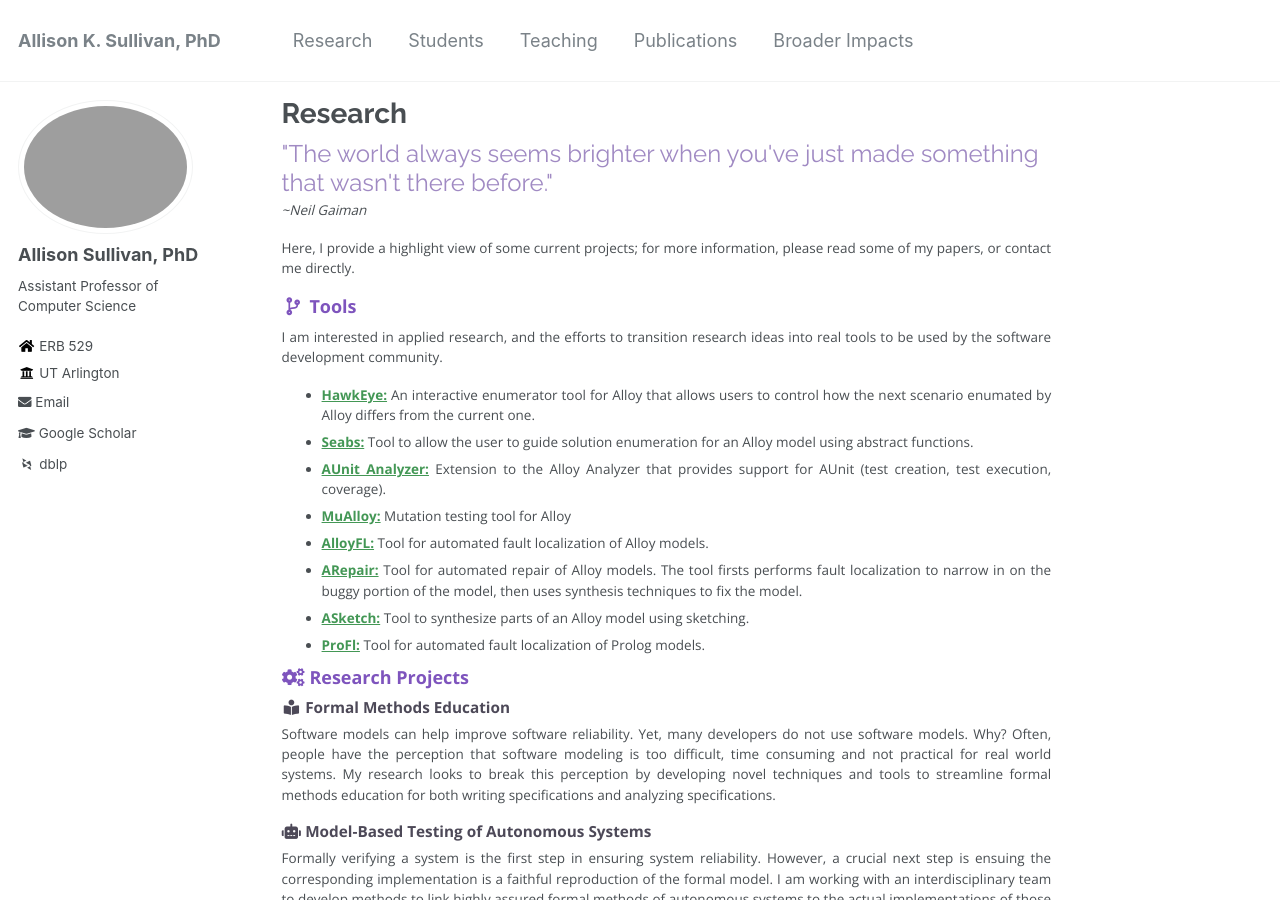
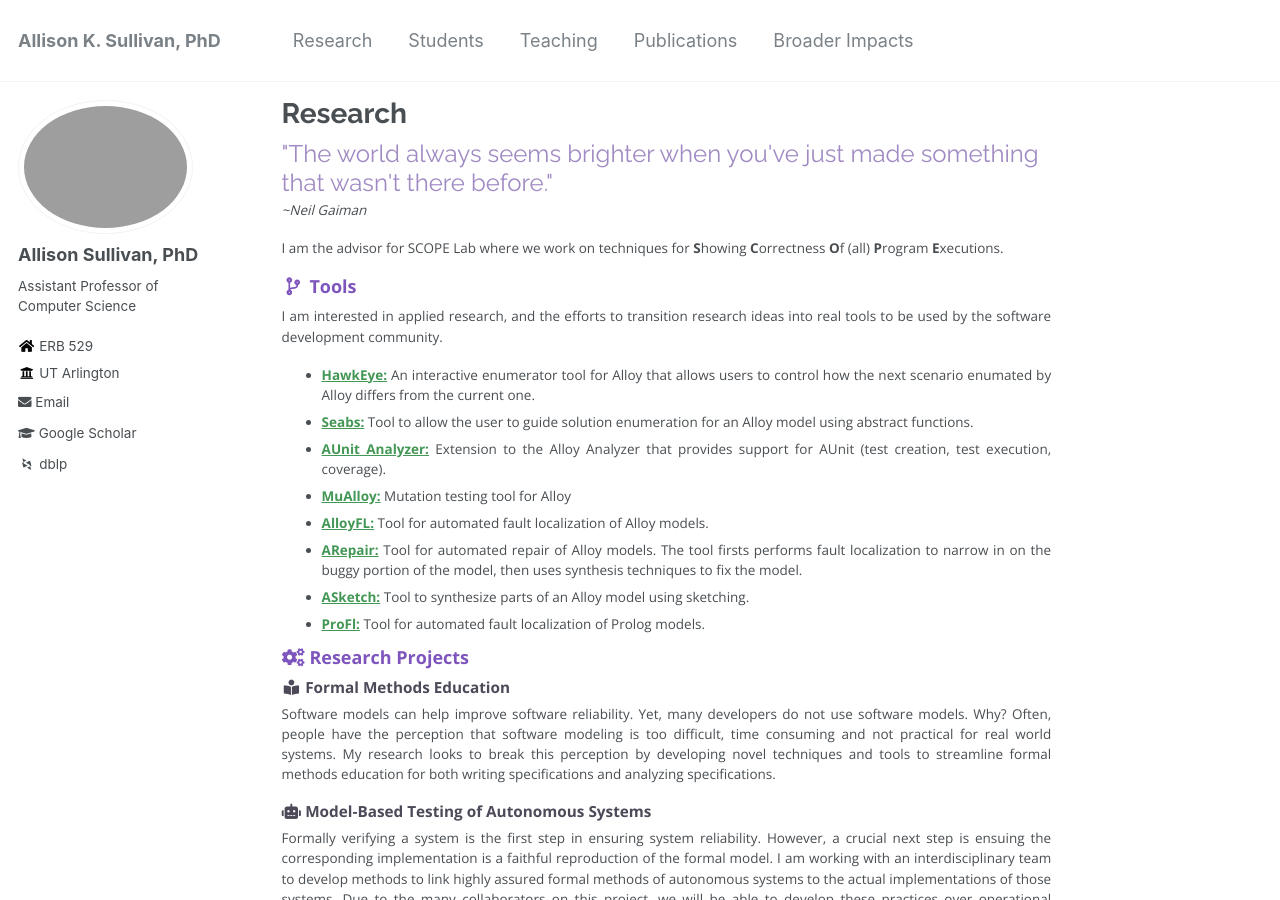
Before and after one commit to Allisonius/allisonius.github.io, a Jekyll site: the page built from _pages/research.md, in a window 1280 px wide and 900 px high. Built offline with Jekyll 4.4.1, drawn with Linux system fonts in a browser that asks for light colours; some web fonts are replaced.

Commit message:
Update research.md

```diff
--- a/_pages/research.md
+++ b/_pages/research.md
@@ -8,9 +8,7 @@ author_profile: true
 
  *~Neil Gaiman*
 
-
-Here, I provide a highlight view of some current projects; for more information, please read some of my papers, or contact me directly.
-
+I am the advisor for SCOPE Lab where we work on techniques for **S**howing **C**orrectness **O**f (all) **P**rogram **E**xecutions.
 
 
 ### <i class="fa fa-fw fa-code-branch" aria-hidden="true"></i> Tools
```
